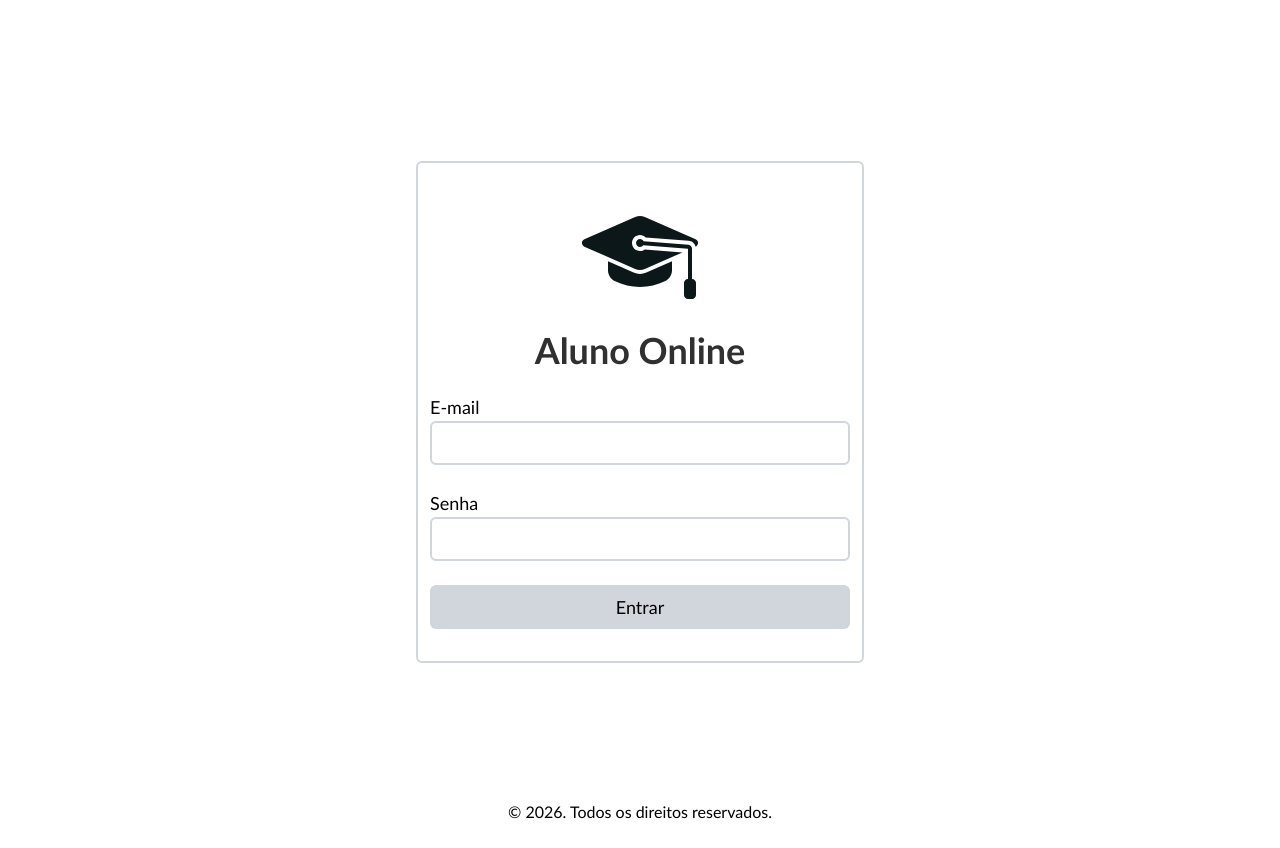
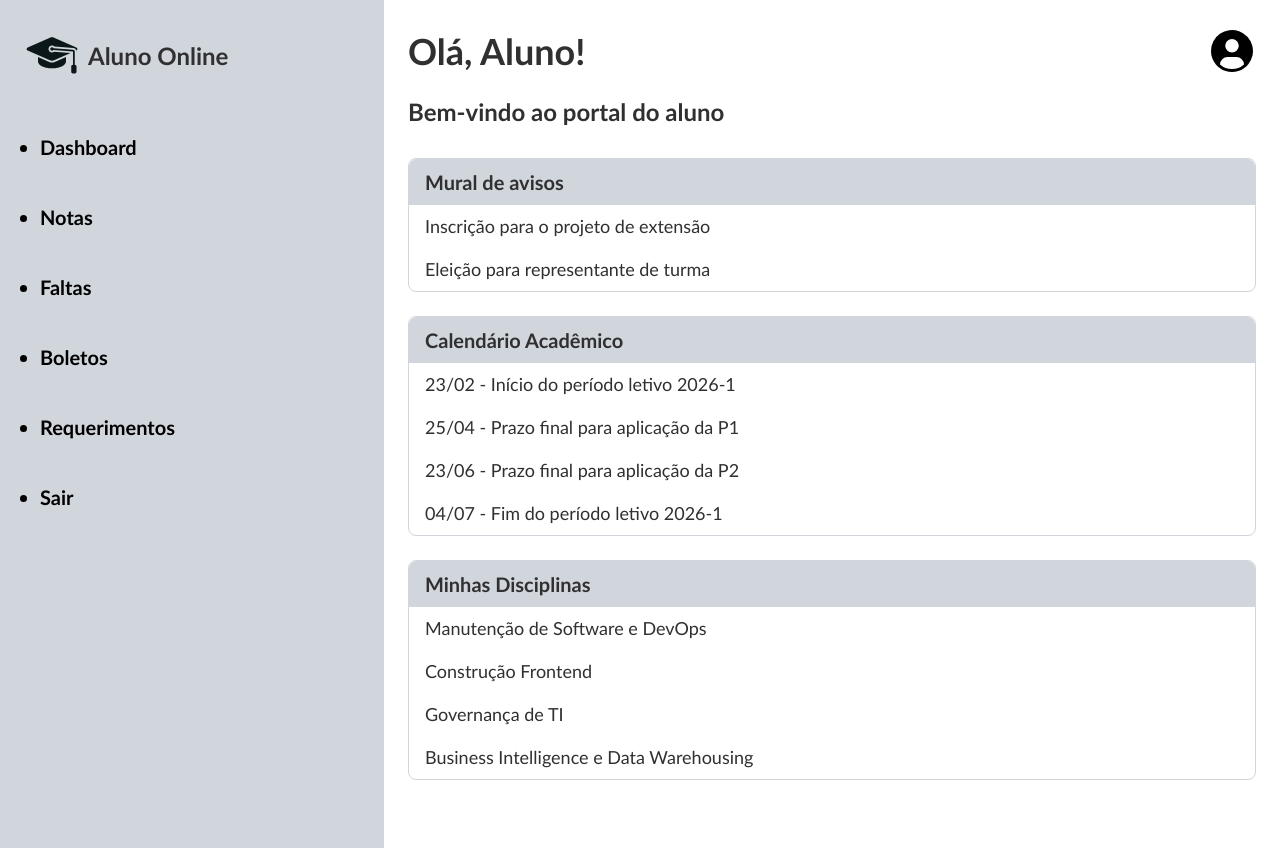
Before and after one commit to Puzerr/frontend, a React (Vite) app in the folder praticas/aluno-online-react/: page / in a window 1280 px wide. Built offline with nearby package versions, Linux system fonts and the light colour scheme.

Commit message:
feat: conclui pratica06. Close #11

```diff
--- a/praticas/aluno-online-react/package.json
+++ b/praticas/aluno-online-react/package.json
@@ -13,6 +13,7 @@
     "@tailwindcss/vite": "^4.2.2",
     "react": "^19.2.0",
     "react-dom": "^19.2.0",
+    "react-router": "^7.15.0",
     "tailwindcss": "^4.2.2"
   },
   "devDependencies": {
--- a/praticas/aluno-online-react/src/App.jsx
+++ b/praticas/aluno-online-react/src/App.jsx
@@ -1,10 +1,24 @@
+import { Routes, Route } from "react-router";
 import Layout from "./components/Layout.jsx";
+import Login from "./pages/Login.jsx";
+import Dashboard from "./pages/Dashboard.jsx";
+import Faltas from "./pages/Faltas.jsx";
+import Boletos from "./pages/Boletos.jsx";
+import Notas from "./pages/Notas.jsx";
+import Requerimentos from "./pages/Requerimentos.jsx";
 
 function App() {
   return (
-    <>
-      <Layout pagina="0" />
-    </>
+    <Routes>
+      <Route path="/login" element={<Login />} />
+      <Route path="/" element={<Layout />}>
+        <Route index element={<Dashboard />} />
+        <Route path="notas" element={<Notas />} />
+        <Route path="faltas" element={<Faltas />} />
+        <Route path="boletos" element={<Boletos />} />
+        <Route path="requerimentos" element={<Requerimentos />} />
+      </Route>
+    </Routes>
   );
 }
 
--- a/praticas/aluno-online-react/src/components/Aside.jsx
+++ b/praticas/aluno-online-react/src/components/Aside.jsx
@@ -3,7 +3,7 @@ import AsideNav from "./AsideNav.jsx";
 
 function Aside() {
   return (
-    <aside className="overflow-auto w-sm hidden lg:block bg-gray-300 p-4">
+    <aside className="overflow-auto w-sm hidden lg:block bg-gray-300 p-4 bg-gray-300">
       <AsideHeader titulo="Aluno Online" />
       <AsideNav
         items={[
--- a/praticas/aluno-online-react/src/components/AsideNav.jsx
+++ b/praticas/aluno-online-react/src/components/AsideNav.jsx
@@ -1,9 +1,17 @@
-function AsideNav({items}) {
+import { NavLink } from "react-router";
+
+function AsideNav({ items }) {
   return (
     <nav>
       <ul className="pl-6 h" id="ul-sidebar">
         {items.map((elemento, index) => (
-          <li key={index}>{elemento}</li>
+          <li key={index} >
+            {elemento === "Sair" ? (
+              <NavLink to="/login">{elemento}</NavLink>
+            ) : (
+              <NavLink to={elemento.toLowerCase()}>{elemento}</NavLink>
+            )}
+          </li>
         ))}
       </ul>
     </nav>
--- a/praticas/aluno-online-react/src/components/Layout.jsx
+++ b/praticas/aluno-online-react/src/components/Layout.jsx
@@ -1,23 +1,12 @@
-import Login from "../pages/Login.jsx";
-import Dashboard from "../pages/Dashboard.jsx";
-import Notas from "../pages/Notas.jsx";
-import Faltas from "../pages/Faltas.jsx";
-import Boletos from "../pages/Boletos.jsx";
-import Requerimentos from "../pages/Requerimentos.jsx";
+import { Outlet } from "react-router";
 import Aside from "./Aside.jsx";
 
-function Layout({ pagina }) {
-  const identificador = pagina;
+function Layout() {
   return (
     <>
-      {identificador != 0 && <Aside />}
+      <Aside />
       <main className="flex flex-1 flex-col h-screen m-6">
-        {identificador == 0 && <Login />}
-        {identificador == 1 && <Dashboard />}
-        {identificador == 2 && <Notas />}
-        {identificador == 3 && <Faltas />}
-        {identificador == 4 && <Boletos />}
-        {identificador == 5 && <Requerimentos />}
+        <Outlet />
       </main>
     </>
   );
--- a/praticas/aluno-online-react/src/forms/FormLogin.jsx
+++ b/praticas/aluno-online-react/src/forms/FormLogin.jsx
@@ -1,4 +1,5 @@
 import { useState } from "react";
+import { NavLink } from "react-router";
 import InputEmail from "../components/InputEmail.jsx";
 import InputSenha from "../components/InputSenha.jsx";
 import BotaoSubmit from "../components/BotaoSubmit.jsx";
@@ -37,7 +38,9 @@ function FormLogin({ titulo, imagem }) {
       <h1 className="text-center mb-4 font-bold">{titulo}</h1>
       <InputEmail valor={email} erro={emailErro} mudaValor={mudaEmail} />
       <InputSenha valor={senha} erro={senhaErro} mudaValor={mudaSenha} />
-      <BotaoSubmit>Entrar</BotaoSubmit>
+      <NavLink to="/">
+        <BotaoSubmit>Entrar</BotaoSubmit>
+      </NavLink>
     </form>
   );
 }
--- a/praticas/aluno-online-react/src/main.jsx
+++ b/praticas/aluno-online-react/src/main.jsx
@@ -1,10 +1,13 @@
 import { StrictMode } from "react";
 import { createRoot } from "react-dom/client";
+import { BrowserRouter } from "react-router";
 import App from "./App.jsx";
 import "./index.css";
 
 createRoot(document.getElementById("root")).render(
   <StrictMode>
-    <App />
+    <BrowserRouter>
+      <App />
+    </BrowserRouter>
   </StrictMode>,
 );
```
Also changed, not shown: 1 other file (tests, documents, lock files or other folders).
